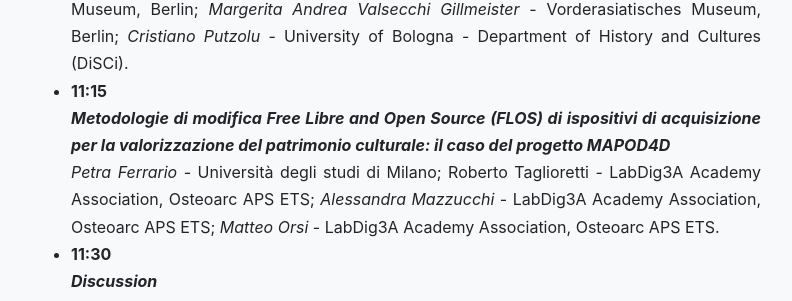
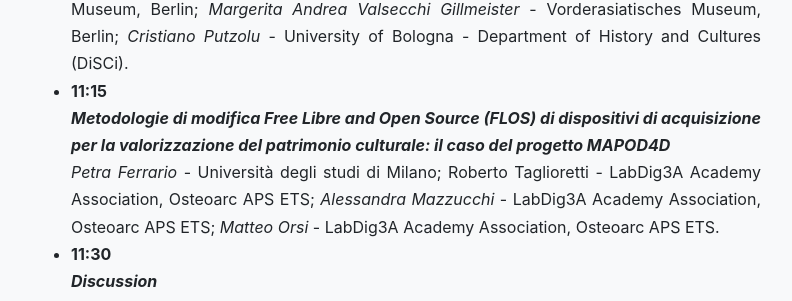
Before and after one commit to archeofoss/archeofoss, a Jekyll site: the page built from 2025/programme.md, in a window 1280 px wide and 900 px high, scrolled down 10409 px. Shown: the part 152-453 px from the top of the window, without its empty margins (244-1036 px from the left). Built offline with Jekyll 4.4.1, drawn with Linux system fonts in a browser that asks for light colours; nearby versions of some CDN libraries; some of the changed text lies outside the part shown.

Commit message:
programme update

```diff
--- a/2025/programme.md
+++ b/2025/programme.md
@@ -223,7 +223,7 @@ _Arianna Vanni_ - Deprtment of Medicine and Surgery, University of Insubria, Dep
 **_An Integrated FLOS Workflow for the Analysis and Storytelling of Inscribed Crania_**
 _Claudia De Luca_ - Alma Mater Studiorum – Università di Bologna, Dipartimento di Storia Culture Civiltà (DiSCi); _Matteo Orsi_ - LabDig3A Academy, Osteoarc APS ETS; Gloria Valbusa - LabDig3A Academy, Osteoarc APS ETS; _Alessandra Mazzucchi_ - LabDig3A Academy, Osteoarc APS ETS; _Roberto Taglioretti_ - LabDig3A Academy, Osteoarc APS ETS; _Nadja Cholidis_ - Vorderasiatisches Museum, Berlin; Barbara Helwing - Vorderasiatisches Museum, Berlin; _Margerita Andrea Valsecchi Gillmeister_ - Vorderasiatisches Museum, Berlin; _Cristiano Putzolu_ - University of Bologna - Department of History and Cultures (DiSCi).
 - **11:15**
-**_Metodologie di modifica Free Libre and Open Source (FLOS) di ispositivi di acquisizione per la valorizzazione del patrimonio culturale: il caso del progetto MAPOD4D_**
+**_Metodologie di modifica Free Libre and Open Source (FLOS) di dispositivi di acquisizione per la valorizzazione del patrimonio culturale: il caso del progetto MAPOD4D_**
 _Petra Ferrario_ - Università degli studi di Milano; Roberto Taglioretti - LabDig3A Academy Association, Osteoarc APS ETS; _Alessandra Mazzucchi_ - LabDig3A Academy Association, Osteoarc APS ETS; _Matteo Orsi_ - LabDig3A Academy Association, Osteoarc APS ETS.
 - **11:30**
 **_Discussion_**
```
Also changed, not shown: other parts of 2025/programme.md (+1 -1 lines).
